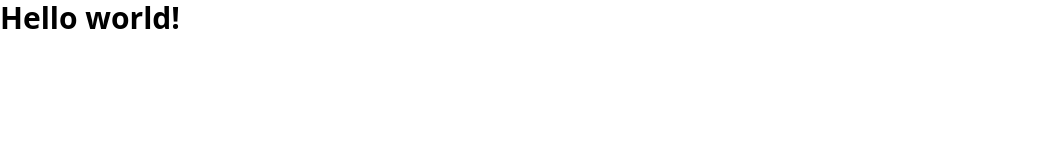
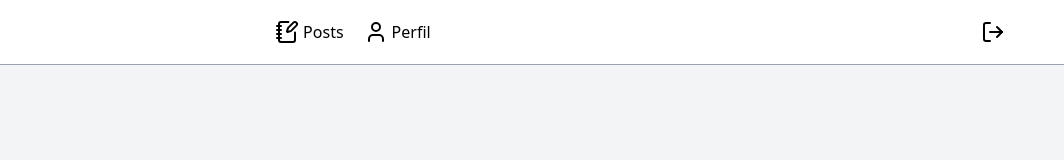
Before and after one commit to devrocha/revisao-assembly, a website built with Vite: page index.html in a window 1280 px wide. Shown: the whole page, without its empty margins (0-1064 px from the left). Built offline with nearby package versions, Linux system fonts and the light colour scheme; data requests are answered from the project's data file.

Commit message:
feat(nav): html and css navbar

```diff
--- a/index.html
+++ b/index.html
@@ -1,5 +1,6 @@
 <!doctype html>
 <html lang="en">
+
 <head>
   <meta charset="UTF-8" />
   <link rel="icon" type="image/svg+xml" href="/vite.svg" />
@@ -7,11 +8,33 @@
   <meta name="viewport" content="width=device-width, initial-scale=1.0" />
   <title>Vite + TS</title>
 </head>
-  <body>
-    <!-- <div id="app"></div> -->
-    <h1 class="text-3xl font-bold">
-      Hello world!
-    </h1>
+
+<body class="h-screen overflow-hidden">
+  <nav>
+    <div class="flex justify-around py-5 border-b-1 border-gray-400">
+      <div class="flex space-x-5">
+        <div class="flex space-x-1 cursor-pointer">
+          <i data-lucide="notebook-pen"></i>
+          <span>Posts</span>
+        </div>
+
+        <div class="flex space-x-1 cursor-pointer">
+          <i data-lucide="user"></i>
+          <span>Perfil</span>
+        </div>
+      </div>
+      <div>
+        <i data-lucide="log-out" class="cursor-pointer"></i>
+      </div>
+    </div>
+  </nav>
+
+  <div id="app" class="w-full h-full bg-gray-100 ">
+
+  </div>
+  <script src="https://unpkg.com/lucide@latest/dist/umd/lucide.js"></script>
   <script type="module" src="/src/main.ts"></script>
+  <script> lucide.createIcons(); </script>
 </body>
+
 </html>
```
Lines whose indentation alone changed are shown as unchanged.
